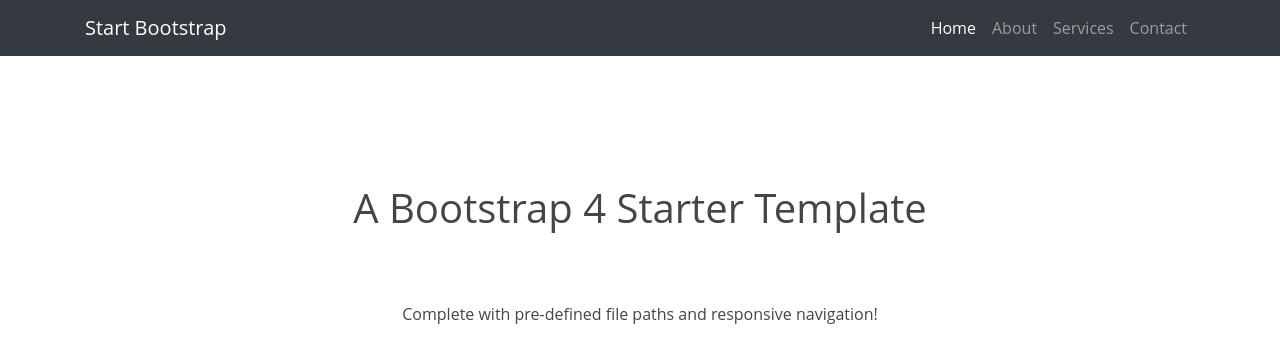
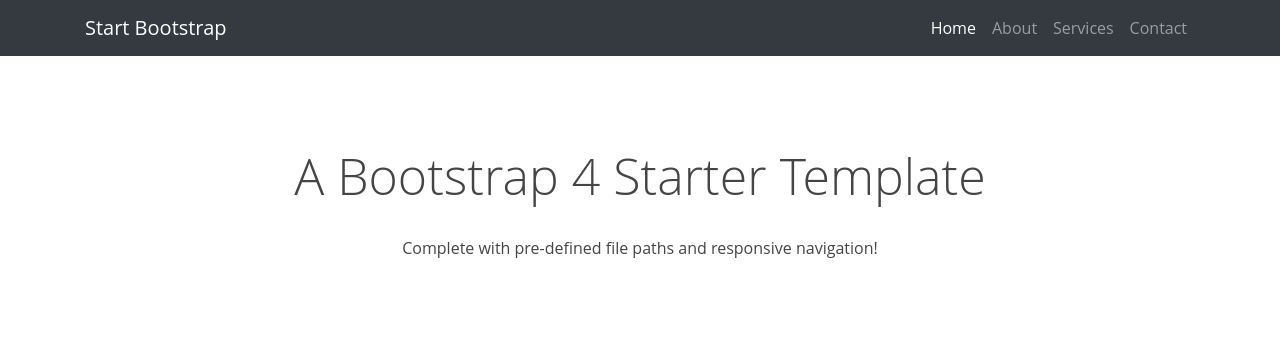
Before and after one commit to rovercode1/Cozar, a website: page index.html in a window 1280 px wide. Drawn offline with nearby package versions, Linux system fonts and the light colour scheme; files whose address does not match are found by name.

Commit message:
Class names changed

```diff
--- a/index.html
+++ b/index.html
@@ -43,11 +43,11 @@
   <div class="base-section">
     <div class="container">
       <div class="row">
-        <div class="col-lg-12 text-center">
+        <div class="col-lg-12">
           <div class="base-header">
-            <h1 class="mt-5">A Bootstrap 4 Starter Template</h1>
+            <h1 class="section-h">A Bootstrap 4 Starter Template</h1>
+            <p class="tag">Complete with pre-defined file paths and responsive navigation!</p>
           </div>
-          <p class="tag">Complete with pre-defined file paths and responsive navigation!</p>
         </div>
       </div>
     </div>
--- a/styles/_sections.scss
+++ b/styles/_sections.scss
@@ -5,16 +5,14 @@
 	background-position: center;
 }
 
-.section-h3{
-	font-size: 40px;
-	text-align: left;
+.section-h{
+	font-size: 50px;
 	margin: 10px 0px;
 	font-weight: 100;
 }
 
-.section-p{
+.tag{
 	font-size: 16px;
-	text-align: left;
 	margin:30px 0px;
 }
 
```
Also changed, not shown: styles/css/app.css, 1 other file.
